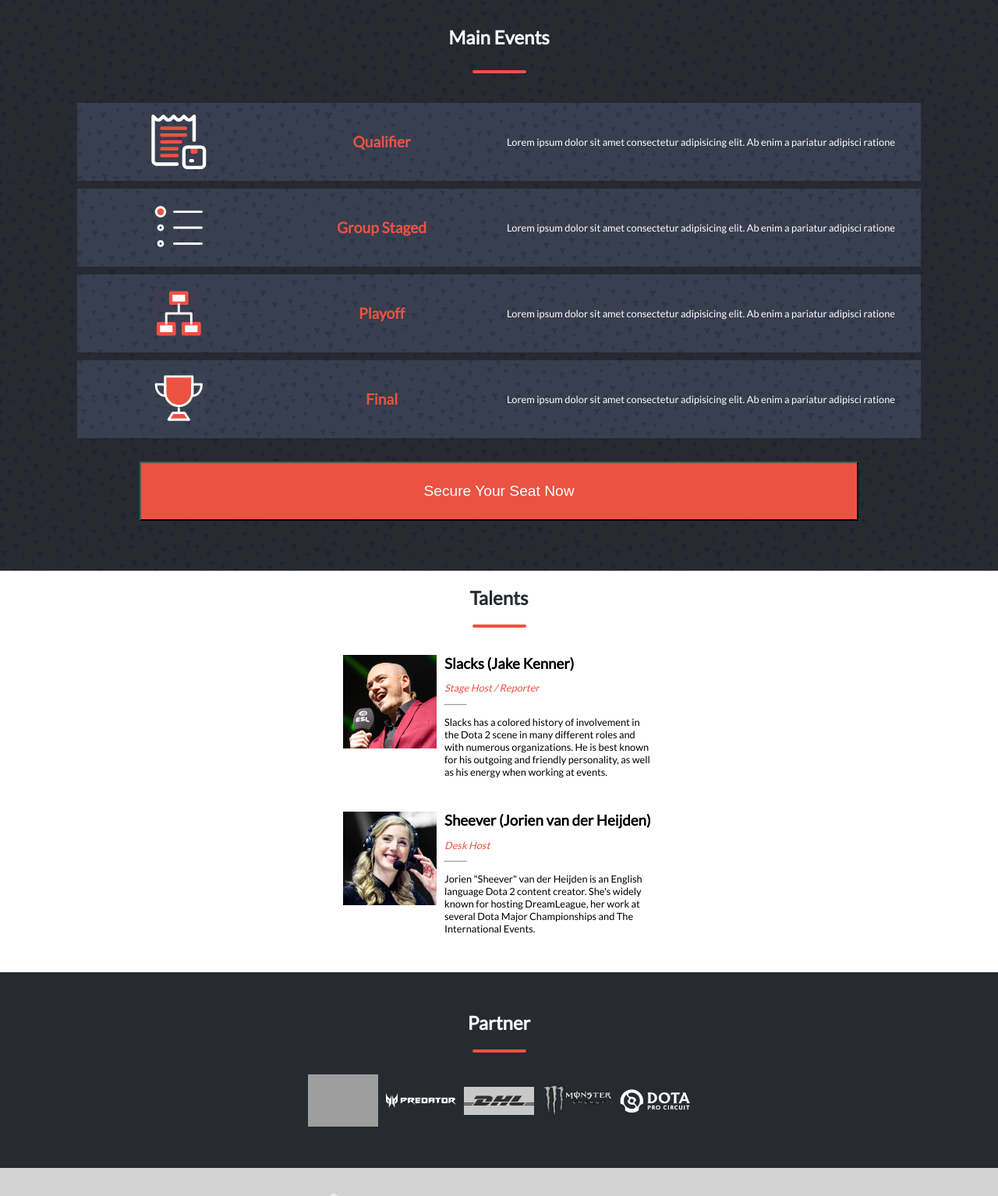
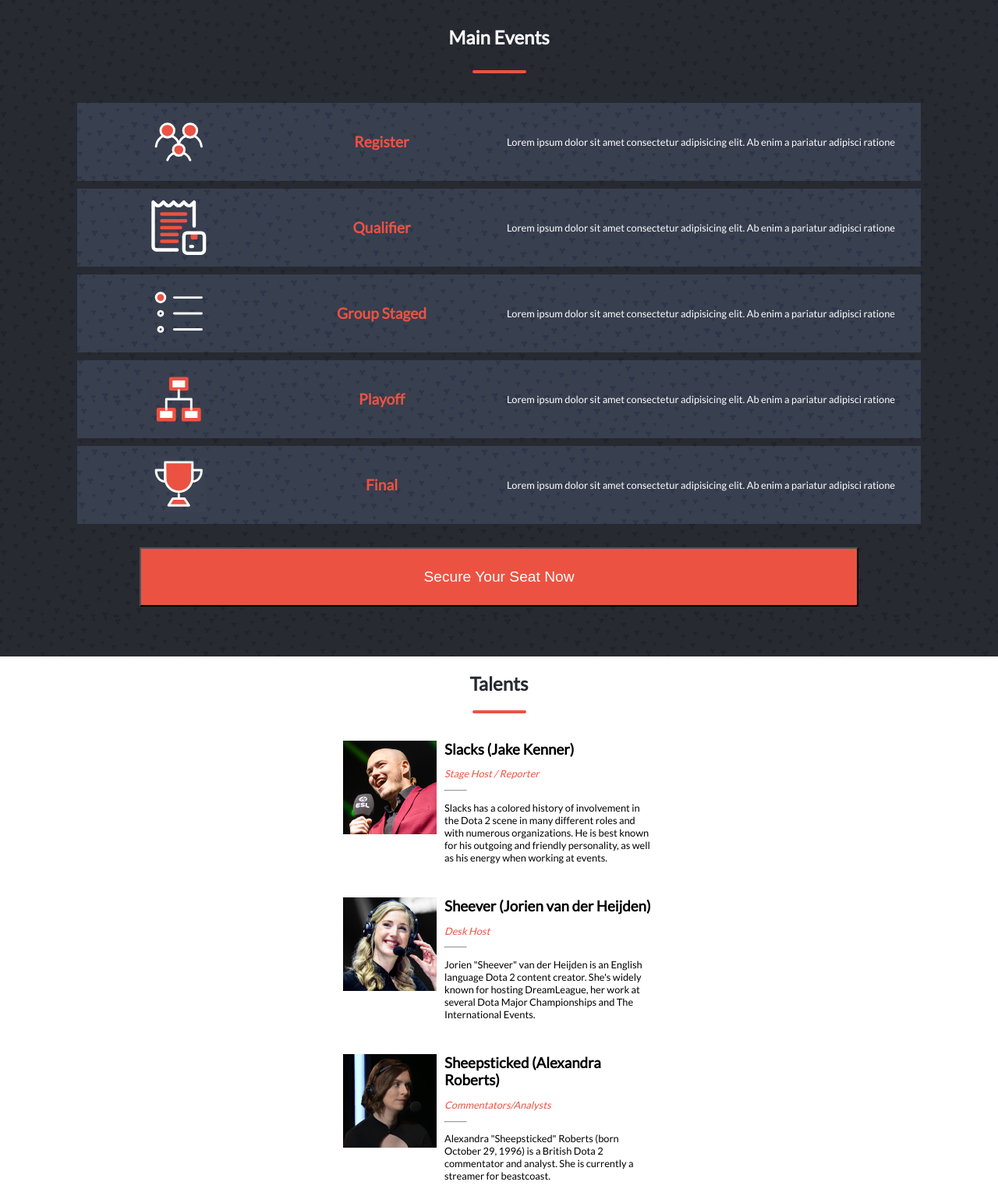
Before and after one commit to ichsansandy/capstone-htmlcssjs, a website: page index.html in a window 1280 px wide. Shown: the part 500-2034 px from the top of the page at 78% size. Drawn offline with Linux system fonts and the light colour scheme; grey boxes are pictures that could not be loaded; a web font is replaced by a local one.

Commit message:
Fixing talent for dekstop version and adding one more program

```diff
--- a/app.js
+++ b/app.js
@@ -101,16 +101,31 @@
 
   const talentButton = document.querySelector('.talent-button');
   const talentExpanded = talentButton.getAttribute('aria-expanded');
+  const mediaQuery = window.matchMedia('(max-width: 768px)');
 
-  if (talentExpanded !== true) {
+  function handleTabletChange(e) {
     const talentCard = document.querySelectorAll('.talent-card');
-    for (let i = 0; i < talentCard.length; i += 1) {
-      if (i > 1) {
-        talentCard[i].classList.add('hidden');
-        talentCard[i].setAttribute('data-visible', false);
+    if (e.matches && talentExpanded !== true) {
+      for (let i = 0; i < talentCard.length; i += 1) {
+        if (i > 1) {
+          talentCard[i].classList.add('hidden');
+          talentCard[i].setAttribute('data-visible', false);
+        }
+      }
+    } else {
+      for (let i = 0; i < talentCard.length; i += 1) {
+        if (i > 1) {
+          talentCard[i].classList.remove('hidden');
+          talentCard[i].setAttribute('data-visible', true);
+        }
       }
     }
   }
+
+  mediaQuery.addEventListener('change', handleTabletChange);
+
+  handleTabletChange(mediaQuery);
+
   talentButton.addEventListener('click', () => {
     const talentExpanded = talentButton.getAttribute('aria-expanded');
     const talentCard = document.querySelectorAll('.talent-card');
--- a/index.html
+++ b/index.html
@@ -56,6 +56,21 @@
       <h2 class="text-center text-light">Main Events</h2>
       <hr class="section-title-divider" />
       <div class="program-container">
+        <div class="program-card">
+          <svg class="program-icon" fill="none" height="48" viewBox="0 0 48 48" width="48" xmlns="http://www.w3.org/2000/svg">
+            <path d="M10 19C10 19 4.85714 21 4 28" stroke="#fff" stroke-linecap="round" stroke-width="2" />
+            <path d="M38 19C38 19 43.1429 21 44 28" stroke="#fff" stroke-linecap="round" stroke-width="2" />
+            <path d="M18 19C18 19 22.8 20.1667 24 26" stroke="#fff" stroke-linecap="round" stroke-width="2" />
+            <path d="M30 19C30 19 25.2 20.1667 24 26" stroke="#fff" stroke-linecap="round" stroke-width="2" />
+            <path d="M20 34C20 34 15.8 34.75 14 40" stroke="#fff" stroke-linecap="round" stroke-width="2" />
+            <path d="M28 34C28 34 32.2 34.75 34 40" stroke="#fff" stroke-linecap="round" stroke-width="2" />
+            <circle cx="24" cy="31" fill="#ec5242" r="5" stroke="#fff" stroke-linecap="round" stroke-linejoin="round" stroke-width="2" />
+            <circle cx="34" cy="14" fill="#ec5242" r="6" stroke="#fff" stroke-linecap="round" stroke-linejoin="round" stroke-width="2" />
+            <circle cx="14" cy="14" fill="#ec5242" r="6" stroke="#fff" stroke-linecap="round" stroke-linejoin="round" stroke-width="2" />
+          </svg>
+          <h3 class="program-title text-red text-center">Register</h3>
+          <p class="program-details text-light">Lorem ipsum dolor sit amet consectetur adipisicing elit. Ab enim a pariatur adipisci ratione</p>
+        </div>
         <div class="program-card">
           <svg class="program-icon" viewBox="0 0 32 32" xmlns="http://www.w3.org/2000/svg">
             <g data-name="37. Receipt">
```
